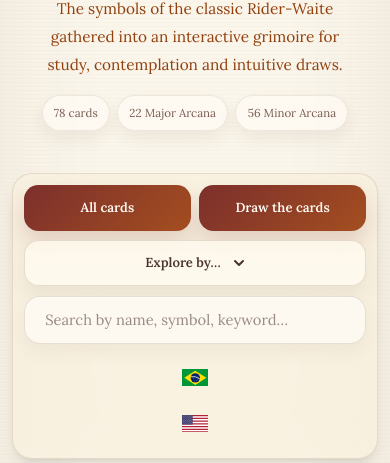
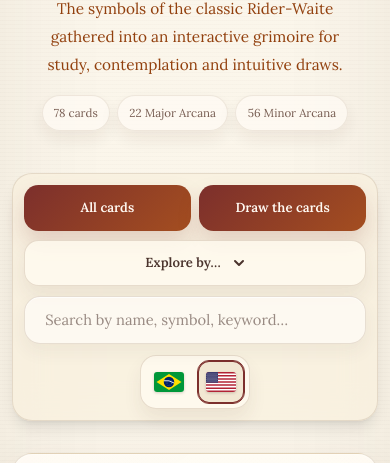
Before and after one commit to jrpasolini/pocket-oracle, a plain HTML site: page index.html in a window 390 px wide. Shown: the part 174-637 px from the top of the page. Drawn offline with Linux system fonts and the light colour scheme.

Commit message:
style(ui): match language flags to the responsive toolbar

```diff
--- a/css/styles.css
+++ b/css/styles.css
@@ -1383,3 +1383,46 @@
     width: 100%;
     max-width: 32rem;
 }
+
+
+/* Language choices stay compact alongside the responsive toolbar controls. */
+.language-selector {
+    display: inline-flex;
+    flex-shrink: 0;
+    align-items: center;
+    gap: .25rem;
+    padding: .25rem;
+    border: 1px solid rgba(120, 84, 50, .18);
+    border-radius: 1rem;
+    background: rgba(255, 250, 239, .82);
+    box-shadow: 0 10px 18px rgba(79, 52, 33, .08);
+}
+
+.language-selector .language-option {
+    width: 48px;
+    min-height: 44px;
+    padding: .5rem;
+    border: 1px solid transparent;
+    border-radius: .75rem;
+    background: transparent;
+    box-shadow: none;
+    cursor: pointer;
+}
+
+.language-option:hover {
+    background: rgba(180, 138, 71, .12);
+}
+
+.language-option[aria-pressed="true"] {
+    border-color: var(--wine);
+    background: rgba(180, 138, 71, .16);
+    box-shadow: inset 0 0 0 1px var(--wine);
+}
+
+.language-flag {
+    display: block;
+    width: 30px;
+    height: 20px;
+    border-radius: 3px;
+    box-shadow: 0 1px 3px rgba(40, 18, 10, .2);
+}
```
